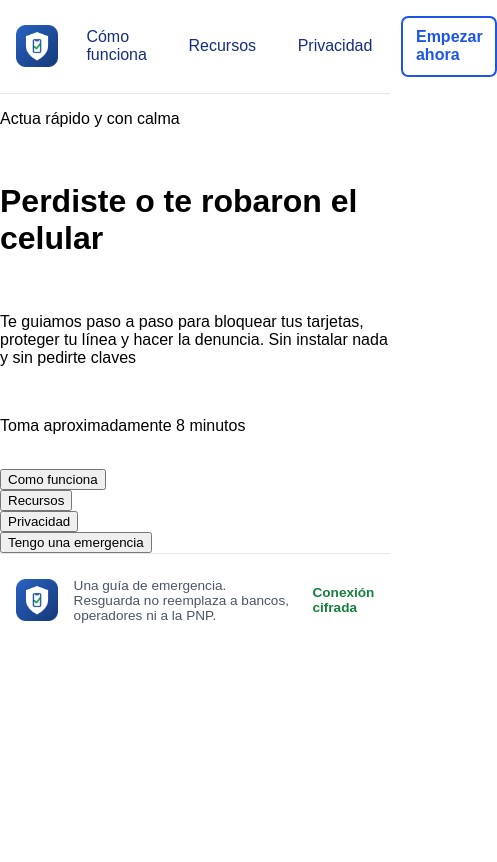
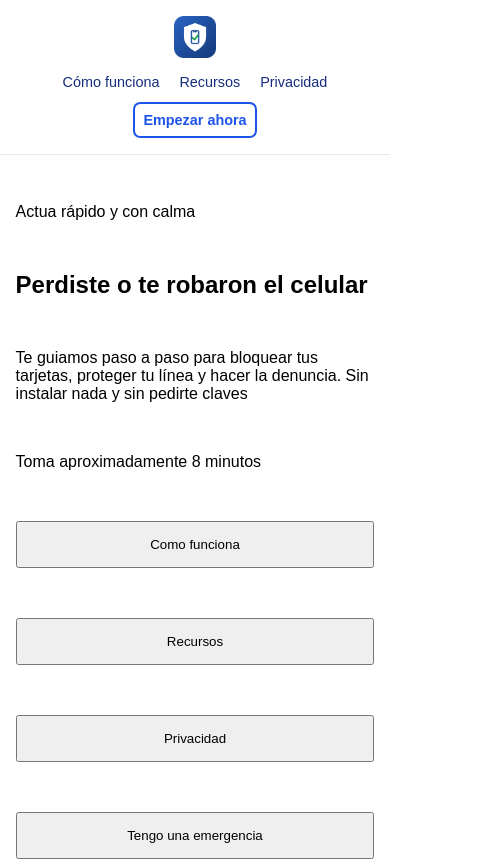
Before and after one commit to Hans-WM/Resguarda_Landing, a plain HTML site: page index.html in a window 390 px wide. Shown: the top 862 px of the page, 497 px wide, since content can reach past the window. Drawn offline with Linux system fonts and the light colour scheme.

Commit message:
Responsive: viewport en index y media queries para tablet y celular

```diff
--- a/css/styles.css
+++ b/css/styles.css
@@ -100,3 +100,97 @@ body {
   color: #15803d;
   margin: 0;
 }
+
+/* RESPONSIVE (sobre la estructura actual)*/
+
+img {
+  display: block;
+  width: 48px;
+  max-width: 100%;
+  height: auto;
+  margin: 1.5rem 4% 0;
+}
+
+/* El logo conserva su tamaño y posición */
+.marca img {
+  width: 42px;
+  margin: 0;
+}
+
+h1,
+p {
+  margin-left: 4%;
+  margin-right: 4%;
+}
+
+button {
+  display: block;
+  margin: 1rem 4%;
+}
+
+main {
+  width: 92%;
+  max-width: 1120px;
+  margin: 0 auto;
+  padding: 2rem 0;
+}
+
+main h1,
+main p,
+main button {
+  margin-left: 0;
+  margin-right: 0;
+}
+
+/* Tablets */
+@media screen and (max-width: 900px) {
+  .menu {
+    gap: .25rem;
+  }
+
+  .menu a {
+    padding: .5rem;
+  }
+
+  h1 {
+    font-size: 1.8rem;
+  }
+}
+
+/* Celulares */
+@media screen and (max-width: 600px) {
+  .cabecera {
+    position: static;
+  }
+
+  .barra {
+    flex-direction: column;
+    gap: .5rem;
+  }
+
+  .menu {
+    flex-wrap: wrap;
+    justify-content: center;
+  }
+
+  .menu a {
+    font-size: .9rem;
+  }
+
+  h1 {
+    font-size: 1.5rem;
+  }
+
+  button {
+    width: 92%;
+    padding: 14px;
+  }
+
+  main button {
+    width: 100%;
+  }
+
+  .pie .barra {
+    text-align: center;
+  }
+}
--- a/index.html
+++ b/index.html
@@ -2,6 +2,7 @@
 <html lang="es">
 <head>
         <meta charset="utf-8"/>
+        <meta name="viewport" content="width=device-width, initial-scale=1.0">
     <title>Resguarda</title>
     <link rel="stylesheet" href="css/styles.css">
 </head>
```
